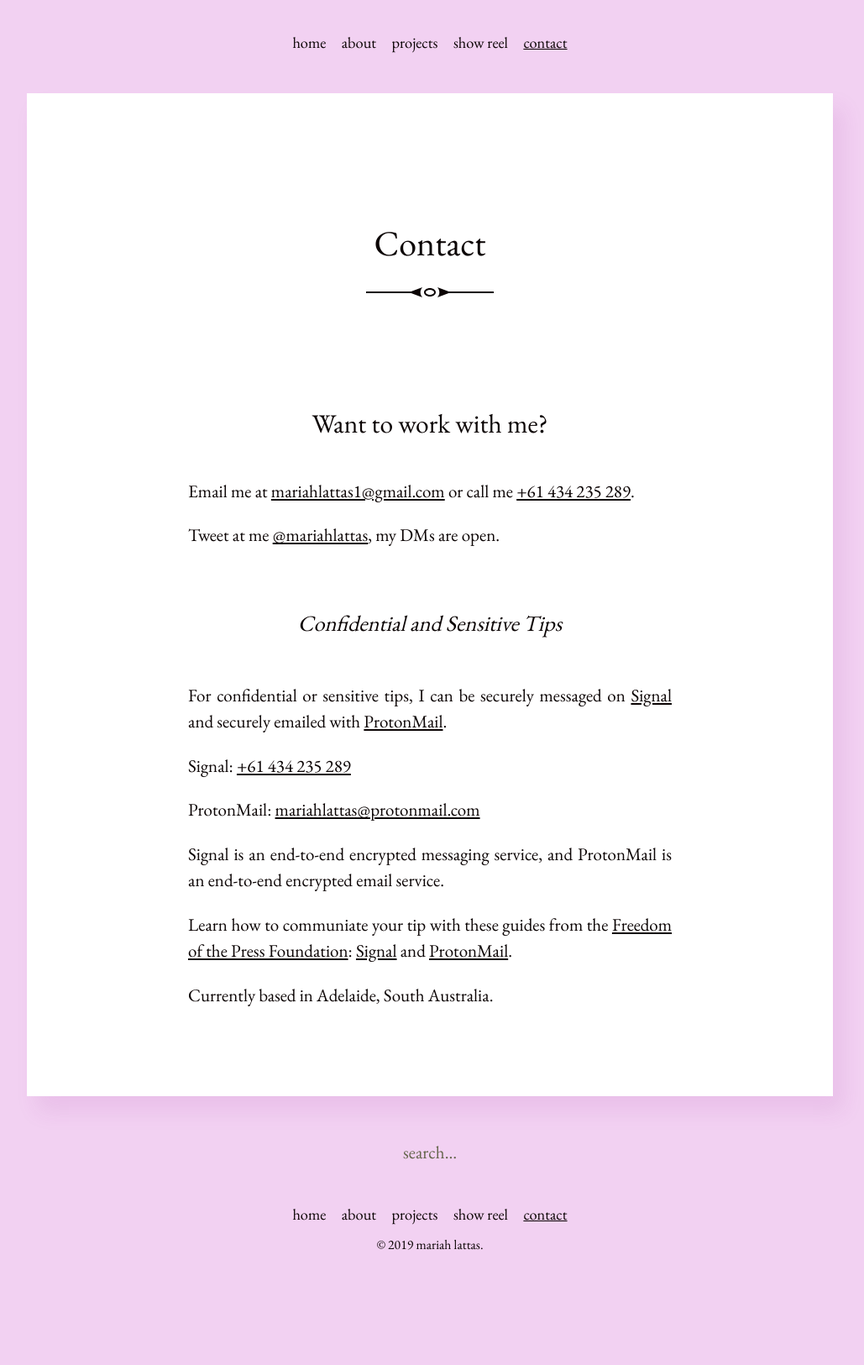
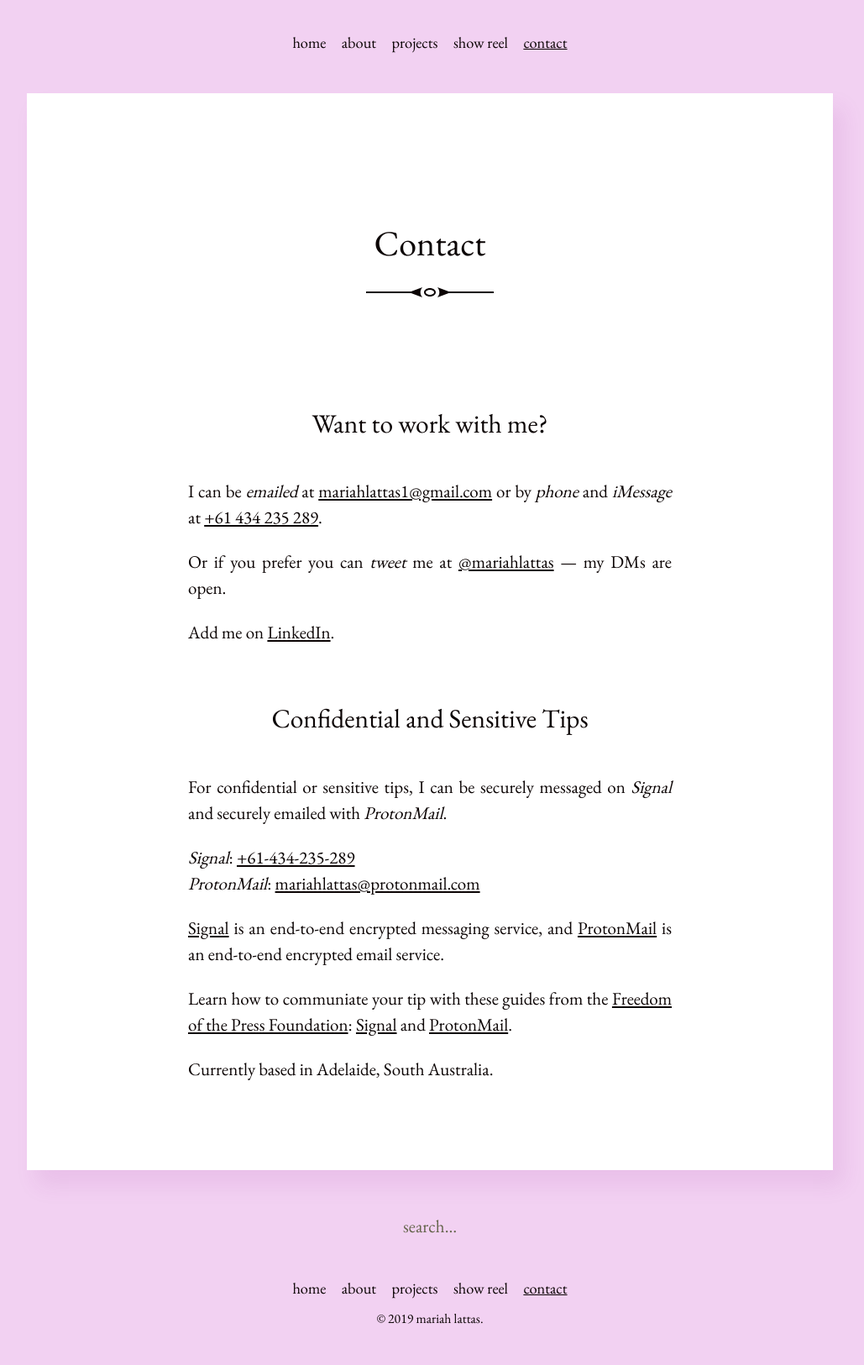
Before and after one commit to mariahlattas/website, a Jekyll site: the page built from contact.md, in a window 1280 px wide. Shown: the whole page at 84% size, without its empty margins (128-1157 px from the left). Built offline with Jekyll 4.4.1, drawn with Linux system fonts in a browser that asks for light colours; before the commit the page ends 1538 px from its top, so only the background shows below that.

Commit message:
Update contact.md

```diff
--- a/contact.md
+++ b/contact.md
@@ -5,19 +5,21 @@ title: Contact
 
 ### Want to work with me?
 
-Email me at [mariahlattas1@gmail.com](mailto:mariahlattas1@gmail.com) or call me [+61 434 235 289](tel:61434235289).
+I can be *emailed* at [mariahlattas1@gmail.com](mailto:mariahlattas1@gmail.com) or by *phone* and *iMessage* at [+61 434 235 289](tel:61434235289).
 
-Tweet at me [@mariahlattas](https://twitter.com/mariahlattas), my DMs are open.
+Or if you prefer you can *tweet* me at [@mariahlattas](https://twitter.com/mariahlattas) — my DMs are open.
 
-#### Confidential and Sensitive Tips
+Add me on [LinkedIn](https://linkedin.com/in/mariahlattas).
 
-For confidential or sensitive tips, I can be securely messaged on [Signal](https://signal.org) and securely emailed with [ProtonMail](https://protonmail.com).
+### Confidential and Sensitive Tips
 
-Signal: [+61 434 235 289](sgnl://text:+61434235289)
+For confidential or sensitive tips, I can be securely messaged on *Signal* and securely emailed with *ProtonMail*.
 
-ProtonMail: [mariahlattas@protonmail.com](mailto:mariahlattas@protonmail.com)
+*Signal*: [+61-434-235-289](sgnl://text:+61434235289)
+<br>
+*ProtonMail*: [mariahlattas@protonmail.com](mailto:mariahlattas@protonmail.com)
 
-Signal is an end-to-end encrypted messaging service, and ProtonMail is an end-to-end encrypted email service.
+[Signal](https://signal.org) is an end-to-end encrypted messaging service, and [ProtonMail](https://protonmail.com) is an end-to-end encrypted email service.
 
 Learn how to communiate your tip with these guides from the [Freedom of the Press Foundation](https://freedom.press/donate): [Signal](https://freedom.press/news/signal-beginners/) and [ProtonMail](https://freedom.press/training/protonmail-pro/).
 
```
